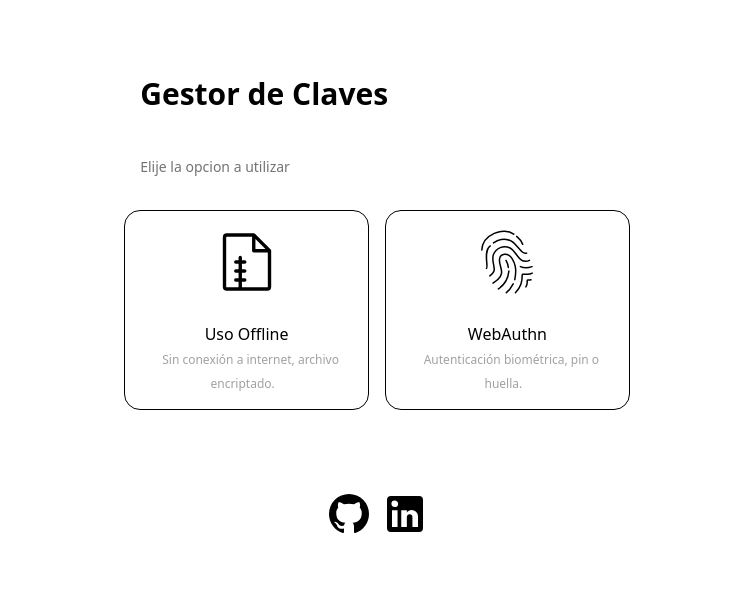
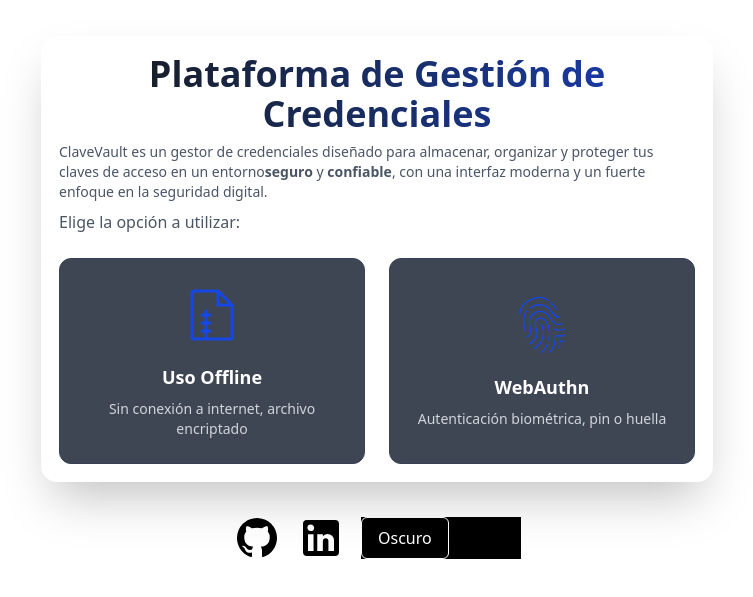
Before and after one commit to GeorgeContreras241/G--Project-Sena, a Next.js app: page / in a window 1280 px wide. Shown: the part 101-698 px from the top of the page, without its empty margins (263-1016 px from the left). Built offline with nearby package versions, Linux system fonts and the light colour scheme.

Commit message:
wip: refactor styles darkMode and ligth

```diff
--- a/app/globals.css
+++ b/app/globals.css
@@ -3,6 +3,21 @@
 body {
   font-family: Arial, Helvetica, sans-serif;
 }
+
+
+@custom-variant dark (&:where(.dark, .dark *));
+
+:root {
+  /* Your default theme */
+  --background: white;
+  --foreground: blue;
+}
+
+[data-theme='dark'] {
+  --background: black;
+  --foreground: red;
+}
+
 
 @property --angle {
   syntax: "<angle>";
--- a/app/page.tsx
+++ b/app/page.tsx
@@ -23,42 +23,47 @@ export default function Home() {
     }
   };
   return (
-    <main className="fondo flex flex-col h-dvh items-center justify-around md:justify-center md:gap-20 font-sans dark:bg-background px-2">
-      <a href="#main-content" className="sr-only focus:not-sr-only focus:absolute focus:top-4 focus:left-4 bg-bg-card dark:bg-gray-800 px-4 py-2 rounded">
-        Saltar al contenido principal
-      </a>
-      <section id="main-content" className=" w-full flex flex-col gap-4 sm:w-3/4 md:w-2/4 lg:w-2/5 h-fit">
-        <header className="p-4">
-          <h1 className="text-3xl font-bold dark:text-primary">Gestor de Claves</h1>
-          <ThemeToggle />
-          <span className="text-sm text-neutral-500 dark:text-gray-300">Elije la opcion a utilizar</span>
+    <main className="fondo flex flex-col min-h-screen items-center justify-center font-sans border-4 border-white/30 dark:border-white/20">
+      <section id="main-content" className="w-full max-w-2xl flex flex-col  gap-3 md:gap-4 lg:gap-6 bg-white/10 dark:bg-blue-950/30 backdrop-blur-md border-2 border-white/30 dark:border-blue-950/20 rounded-2xl px-1 md:p-3 lg:p-4 shadow-2xl">
+        <header className="text-center space-y-4">
+          <div className="flex justify-between items-start">
+            <div className="w-full flex flex-col gap-2">
+              <h1 className="lg:text-4xl md:text-3xl text-lg w-full font-bold bg-linear-to-r from-neutral-900 border-neutral-900 dark:from-neutral-200 dark:from-neutral-100
+               to-blue-800 bg-clip-text text-transparent">
+                Plataforma de Gestión de Credenciales
+              </h1>
+              <p className="text-gray-600 dark:text-gray-300 text-[0.8rem] sm:text-sm md:text-md  text-start">ClaveVault es un gestor de credenciales diseñado para almacenar, organizar y proteger tus claves de acceso en un entorno
+                <strong>seguro</strong> y <strong>confiable</strong>, con una interfaz moderna y un fuerte enfoque en la seguridad digital.</p>
+              <span className="text-gray-600 dark:text-gray-300 text-md text-start ">Elige la opción a utilizar: </span>
+            </div>
+
+          </div>
         </header>
-        <nav className="grid grid-cols-1 sm:grid-cols-2 justify-center items-center gap-4 h-fit" role="navigation" aria-label="Opciones principales">
+        <nav className="grid grid-cols-1 md:grid-cols-2 gap-6 " role="navigation" aria-label="Opciones principales">
           <Link
             href="/offline"
-            className="flex flex-row sm:flex-col items-center justify-start md:justify-center gap-2 md:gap-6 text-center
-            w-full sm:h-50 py-3 px-4 border rounded-2xl border-border-subtle dark:border-gray-600 cursor-pointer bg-bg-overlay dark:bg-gray-700 hover:bg-bg-elevated dark:hover:bg-gray-600 transition-all duration-200 group focus:outline-none focus:ring-2 focus:ring-accent/20"
+            className="group flex flex-row md:flex-col items-center justify-around md:justify-center gap-4 p-6 bg-gray-900/80 dark:bg-black/80 border border-gray-700 dark:border-gray-800 rounded-xl hover:bg-gray-800
+             dark:hover:bg-gray-900 transition-all duration-300 hover:scale-105 focus:outline-none focus:ring-2 focus:ring-blue-500/50"
             role="menuitem"
             aria-label="Uso Offline - Administrar claves sin conexión"
           >
-            <div className="group-hover:scale-[1.05] h-10 sm:h-14 md:h-16 lg:h-18 transition-all duration-200" aria-hidden="true">
+            <div className="hidden sm:flex md:w-16 md:h-16 w-12 h-12 flex items-center justify-center text-blue-700 group-hover:text-blue-600 transition-colors duration-300" aria-hidden="true">
               <Archive />
             </div>
-            <div>
-              <p className="text-start px-2 md:text-center font-medium dark:text-white">Uso Offline</p>
-              <span className="text-xs text-neutral-400 dark:text-gray-400 px-2">Sin conexión a internet, archivo encriptado.</span>
+            <div className="text-center space-y-2">
+              <h3 className="text-lg font-semibold text-white">Uso Offline</h3>
+              <p className="text-sm text-gray-300">Sin conexión a internet, archivo encriptado</p>
             </div>
           </Link>
           <button
             onClick={handleWebAuthn}
             disabled={isLoading === 'webauthn'}
-            className="flex flex-row sm:flex-col items-center justify-start md:justify-center gap-2 md:gap-6
-            w-full sm:h-50 py-3 px-4 border rounded-2xl border-border-subtle dark:border-gray-600 cursor-pointer bg-bg-overlay dark:bg-gray-700 hover:bg-bg-elevated dark:hover:bg-gray-600 transition-all duration-200 group focus:outline-none focus:ring-2 focus:ring-accent/20 disabled:opacity-50 disabled:cursor-not-allowed relative"
+            className="group flex flex-row md:flex-col items-center justify-around md:justify-center gap-4 p-6 bg-gray-900/80 dark:bg-black/80 border border-gray-700 dark:border-gray-800 rounded-xl hover:bg-gray-800 dark:hover:bg-gray-900 transition-all duration-300 hover:scale-105 focus:outline-none focus:ring-2 focus:ring-purple-500/50 disabled:opacity-50 disabled:cursor-not-allowed disabled:hover:scale-100 relative"
             role="menuitem"
             aria-label="WebAuthn - Autenticación biométrica"
             aria-busy={isLoading === 'webauthn'}
           >
-            <div className="group-hover:scale-105 h-10 sm:h-14 md:h-16 lg:h-18 transition-all duration-200" aria-hidden="true">
+            <div className="hidden sm:flex md:w-16 md:h-16 w-12 h-12 flex items-center justify-center text-blue-700 group-hover:text-blue-600 transition-colors duration-300" aria-hidden="true">
               {isLoading === 'webauthn' ? (
                 <svg className="animate-spin w-full h-full" fill="none" viewBox="0 0 24 24">
                   <circle className="opacity-25" cx="12" cy="12" r="10" stroke="currentColor" strokeWidth="4"></circle>
@@ -68,19 +73,19 @@ export default function Home() {
                 <WebAuthn />
               )}
             </div>
-            <div>
-              <p className="text-start px-2 md:text-center font-medium dark:text-white">WebAuthn</p>
-              <span className="text-xs text-neutral-400 dark:text-gray-400 px-2">Autenticación biométrica, pin o huella.</span>
+            <div className="text-center space-y-2">
+              <h3 className="text-lg font-semibold text-white">WebAuthn</h3>
+              <p className="text-sm text-gray-300">Autenticación biométrica, pin o huella</p>
             </div>
             {isLoading === 'webauthn' && (
-              <span className="absolute inset-0 flex items-center justify-center bg-bg-card/80 dark:bg-gray-800/80 rounded-2xl" aria-live="polite">
+              <div className="absolute inset-0 flex items-center justify-center bg-white/90 dark:bg-black/90 rounded-xl backdrop-blur-sm" aria-live="polite">
                 <span className="sr-only">Procesando autenticación WebAuthn</span>
-              </span>
+              </div>
             )}
           </button>
         </nav>
       </section>
-      <SeccionSocial className="flex flex-row items-center justify-center gap-2 " />
+      <SeccionSocial className="flex flex-row items-center justify-center gap-4 mt-8" />
     </main>
   );
 }
--- a/components/Social/SocialSeccion.tsx
+++ b/components/Social/SocialSeccion.tsx
@@ -1,5 +1,6 @@
 import GitHub from "../ui/icons/GitHub"
 import Linkedin from "../ui/icons/LinKedin"
+import { ThemeToggle } from "@/components/ui/themeMode/ThemeToogle"
 
 const SeccionSocial = ({className}: {className?: string}) => {
     return (
@@ -16,6 +17,9 @@ const SeccionSocial = ({className}: {className?: string}) => {
                     <Linkedin/>
                 </a>
             </div>
+            <div className="bg-black w-40">
+                <ThemeToggle />
+            </div>
         </footer>
     )
 }
--- a/features/manager/componentes/AddPasswords.tsx
+++ b/features/manager/componentes/AddPasswords.tsx
@@ -20,13 +20,13 @@ export const AddPasswords = () => {
     }
 
     return (
-        <section className="bg-background dark:bg-gray-800 border border-border dark:border-gray-700 rounded-lg p-4">
+        <section className="bg-white/90 dark:bg-gray-800 border-2 border-gray-300 dark:border-gray-700 rounded-lg p-4">
             <form className="space-y-3" onSubmit={handleSubmit}>
-                <label htmlFor="" className="block text-xs font-medium text-text-primary dark:text-white mb-1">
+                <label htmlFor="" className="block text-xs font-medium text-gray-900 dark:text-white mb-1">
                     Agregar Contraseña
                 </label>
                 <div>
-                    <label htmlFor="title" className="block text-xs font-medium text-text-primary dark:text-white mb-1">
+                    <label htmlFor="title" className="block text-xs font-medium text-gray-900 dark:text-white mb-1">
                         Título
                     </label>
                     <input
@@ -35,11 +35,11 @@ export const AddPasswords = () => {
                         placeholder="Título"
                         value={keys.title}
                         onChange={(e) => setKeys({ ...keys, title: e.target.value })}
-                        className="w-full px-3 py-1.5 text-sm bg-editor-bg border border-border rounded focus:outline-none focus:ring-1 focus:ring-blue-500 text-text-primary"
+                        className="w-full px-3 py-1.5 text-sm bg-white dark:bg-gray-700 border-2 border-gray-300 dark:border-gray-600 rounded focus:outline-none focus:ring-2 focus:ring-blue-500/50 text-gray-900 dark:text-white"
                     />
                 </div>
                 <div>
-                    <label htmlFor="username" className="block text-xs font-medium text-text-primary dark:text-white mb-1">
+                    <label htmlFor="username" className="block text-xs font-medium text-gray-900 dark:text-white mb-1">
                         Usuario
                     </label>
                     <input
@@ -48,11 +48,11 @@ export const AddPasswords = () => {
                         placeholder="Usuario"
                         value={keys.username}
                         onChange={(e) => setKeys({ ...keys, username: e.target.value })}
-                        className="w-full px-3 py-1.5 text-sm bg-editor-bg border border-border rounded focus:outline-none focus:ring-1 focus:ring-blue-500 text-text-primary"
+                        className="w-full px-3 py-1.5 text-sm bg-white dark:bg-gray-700 border-2 border-gray-300 dark:border-gray-600 rounded focus:outline-none focus:ring-2 focus:ring-blue-500/50 text-gray-900 dark:text-white"
                     />
                 </div>
                 <div>
-                    <label htmlFor="password" className="block text-xs font-medium text-text-primary dark:text-white mb-1">
+                    <label htmlFor="password" className="block text-xs font-medium text-gray-900 dark:text-white mb-1">
                         Contraseña
                     </label>
                     <input
@@ -61,7 +61,7 @@ export const AddPasswords = () => {
                         placeholder="Contraseña"
                         value={keys.password}
                         onChange={(e) => setKeys({ ...keys, password: e.target.value })}
-                        className="w-full px-3 py-1.5 text-sm bg-editor-bg border border-border rounded focus:outline-none focus:ring-1 focus:ring-blue-500 text-text-primary"
+                        className="w-full px-3 py-1.5 text-sm bg-white dark:bg-gray-700 border-2 border-gray-300 dark:border-gray-600 rounded focus:outline-none focus:ring-2 focus:ring-blue-500/50 text-gray-900 dark:text-white"
                     />
                 </div>
                 <Button text="Agregar" className="w-full py-1.5 text-sm flex items-center justify-center">
```
Also changed, not shown: components/SeccionSubmit/ActionSubmit.tsx (+18 -16 lines), features/manager/componentes/Gestor.tsx (+67 -36 lines), features/manager/componentes/Header_Gestor.tsx (+12 -12 lines).
